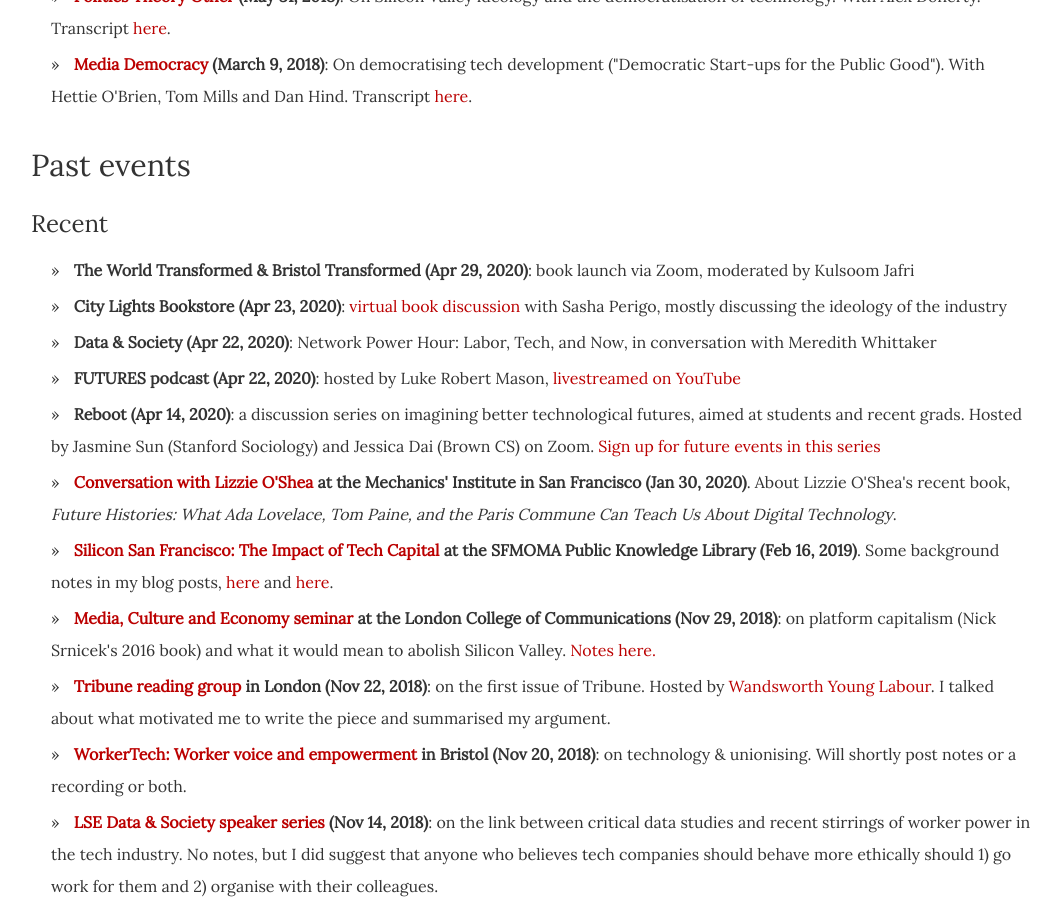
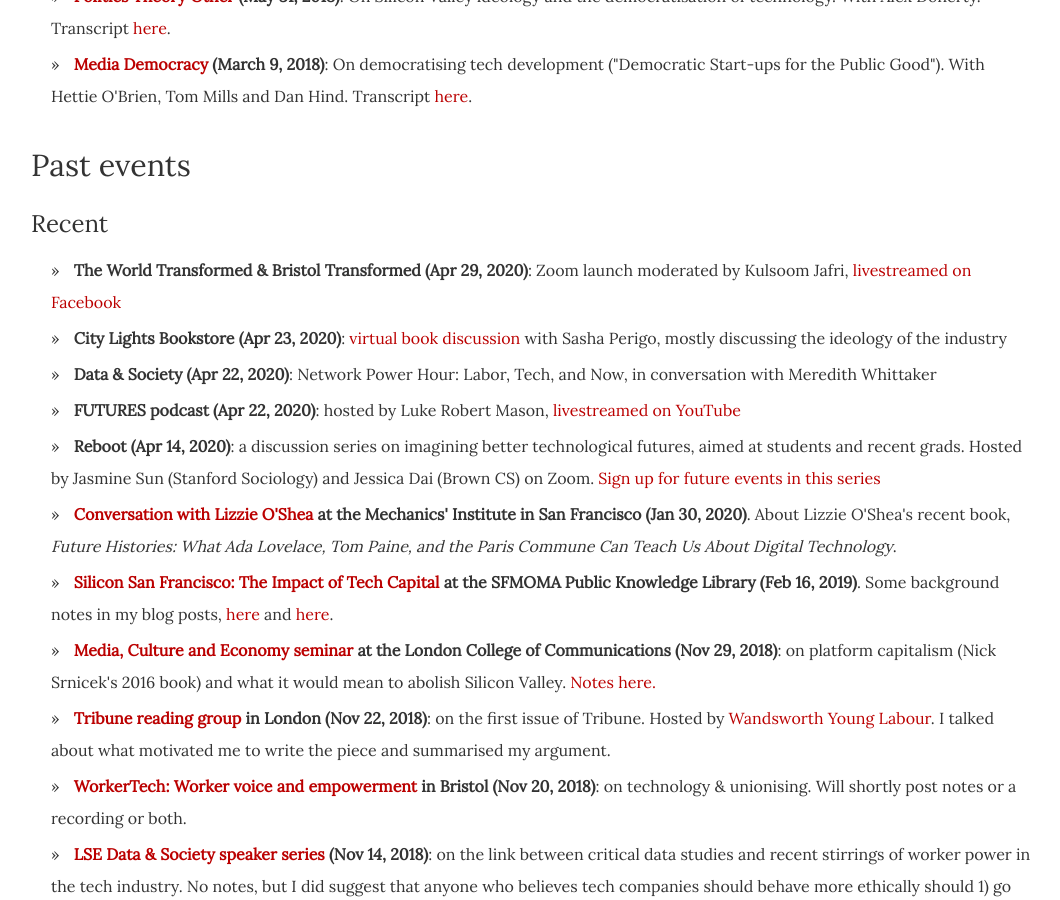
Before and after one commit to dellsystem/dellsystem.github.io, a Jekyll site: the page built from speaking/index.html, in a window 1280 px wide and 900 px high, scrolled down 1470 px. Shown: the whole window, without its empty margins (109-1169 px from the left). Built offline with Jekyll 4.4.1, drawn with Linux system fonts in a browser that asks for light colours.

Commit message:
Add link to Bristol Transformed video

```diff
--- a/_includes/past.html
+++ b/_includes/past.html
@@ -1,7 +1,7 @@
 <h3>Recent</h3>
 
 <ul>
-    <li><strong>The World Transformed & Bristol Transformed (Apr 29, 2020)</strong>: book launch via Zoom, moderated by Kulsoom Jafri</li>
+    <li><strong>The World Transformed & Bristol Transformed (Apr 29, 2020)</strong>: Zoom launch moderated by Kulsoom Jafri, <a href="https://www.facebook.com/BristolTransformed/videos/593354581525500">livestreamed on Facebook</a></li>
     <li><strong>City Lights Bookstore (Apr 23, 2020)</strong>: <a href="https://www.youtube.com/watch?v=QqRQijyicNM&t=">virtual book discussion</a> with Sasha Perigo, mostly discussing the ideology of the industry </li>
     <li><strong>Data & Society (Apr 22, 2020)</strong>: Network Power Hour: Labor, Tech, and Now, in conversation with Meredith Whittaker</li>
     <li><strong>FUTURES podcast (Apr 22, 2020)</strong>: hosted by Luke Robert Mason, <a href="https://www.youtube.com/watch?v=yJKeqrRS5Lc">livestreamed on YouTube</a></li>
```
